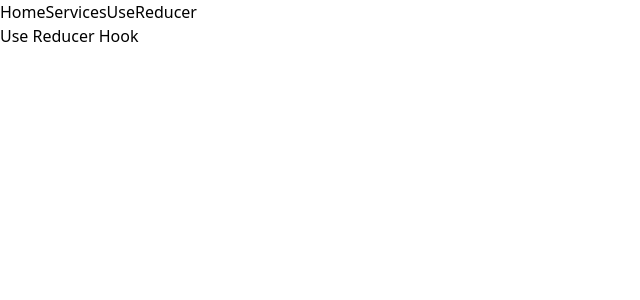
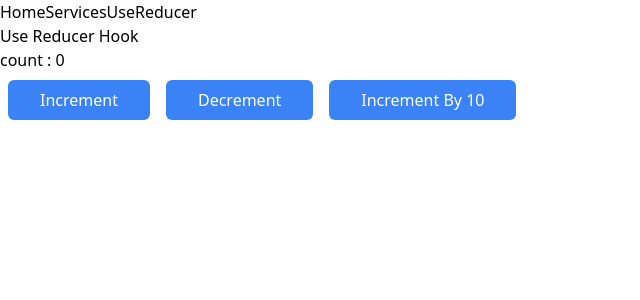
Before and after one commit to riteshpatidar08/react-techno-batch-2, a React (Vite) app: page /reducer in a window 1280 px wide. Shown: the top 300 px of the page, without its empty margins (0-640 px from the left). Built offline with nearby package versions, Linux system fonts and the light colour scheme.

Commit message:
updated code till useReducer

```diff
--- a/src/index.css
+++ b/src/index.css
@@ -1,3 +1,9 @@
 @tailwind base;
+
 @tailwind components;
+
+.btn {
+    @apply px-8 text-white m-2 py-2 bg-blue-500 rounded-md
+}
+
 @tailwind utilities;
--- a/src/pages/Reducer.jsx
+++ b/src/pages/Reducer.jsx
@@ -1,11 +1,61 @@
-import React from 'react'
+import React from 'react';
+import { useState, useReducer } from 'react';
+function Reducer() {
+  const initialState = {
+    count: 0,
+  };
 
-function Reducer() {
+  const reducer = (state, action) => {
+    console.log(state, action);
+    if (action.type === 'INCREMENT') {
+      return { count: state.count + 1 };
+    } else if (action.type === 'DECREMENT') {
+      return { count: state.count - 1 };
+    } else if (action.type === 'INCREMENTBY10') {
+      return { count: state.count + action.payload };
+    }
+  };
+  const [state, dispatch] = useReducer(reducer, initialState);
+
   return (
     <div>
-     <h1 className='text-center m-5 font-semibold text-3xl'>Use Reducer Hook</h1>
+      <h1 className="text-center m-5 font-semibold text-3xl">
+        Use Reducer Hook
+      </h1>
+      <p className="text-2xl font-semibold m-2">count : {state.count}</p>
+      <button onClick={() => dispatch({ type: 'INCREMENT' })} className="btn">
+        Increment
+      </button>
+      <button onClick={() => dispatch({ type: 'DECREMENT' })} className="btn">
+        Decrement
+      </button>
+      <button
+        onClick={() => dispatch({ type: 'INCREMENTBY10', payload: 10 })}
+        className="btn"
+      >
+        Increment By 10
+      </button>
     </div>
-  )
+  );
 }
 
-export default Reducer
+export default Reducer;
+
+//useReducer
+
+//NOTE = initailState first we have to define the inital state in out applicaiton when using use reducer  , always a object
+
+//NOTE = Reducer function =>  (state, action) => {
+
+// }
+
+//NOTE action =>  {
+// type : '',
+// payload : ''
+// }
+
+//dispatch = {
+//NOTE always accepts a action , action is a javascript plain object which have type and payload property
+// }
+
+//NOTE state => updated state of the application
```
